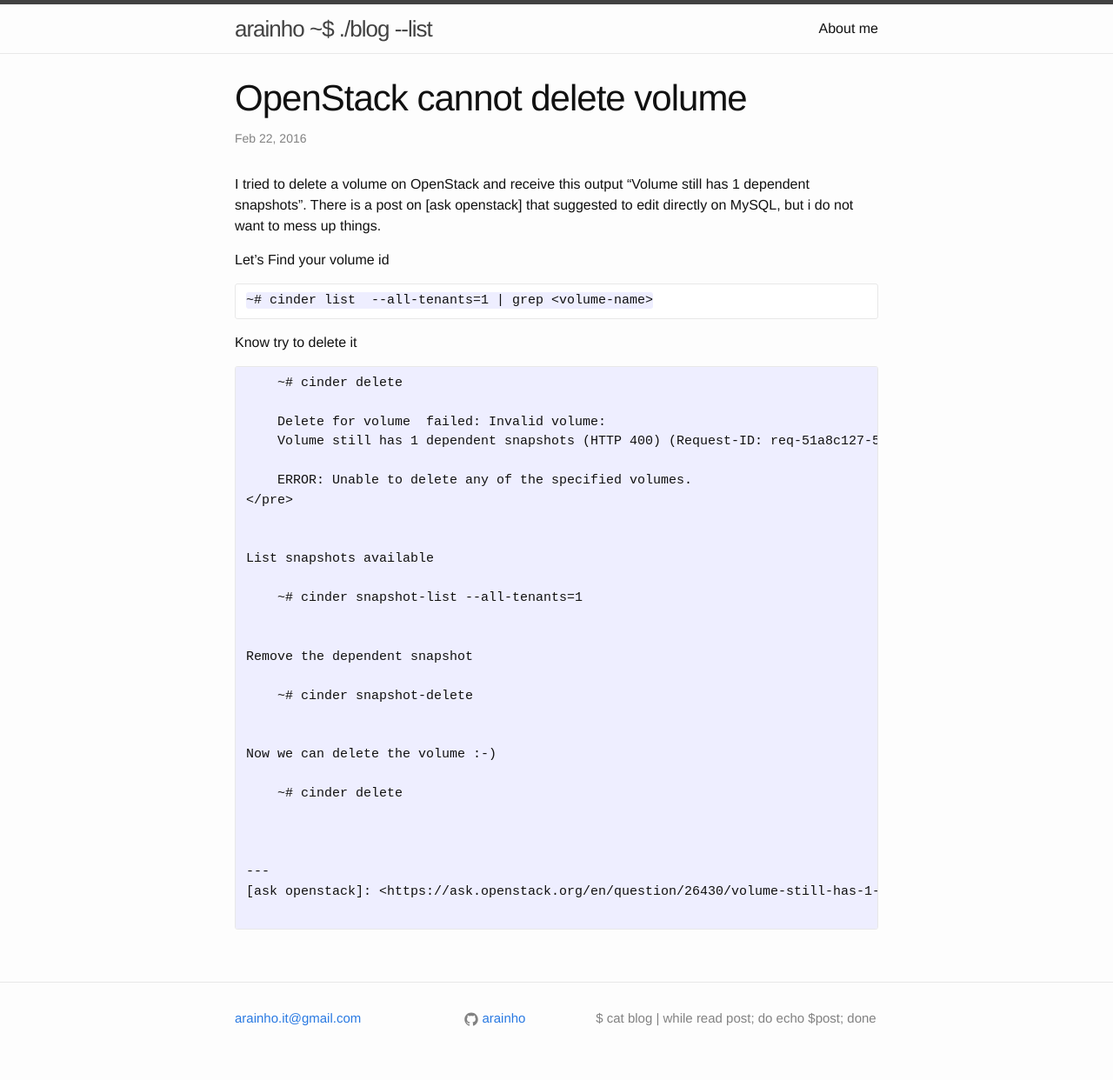
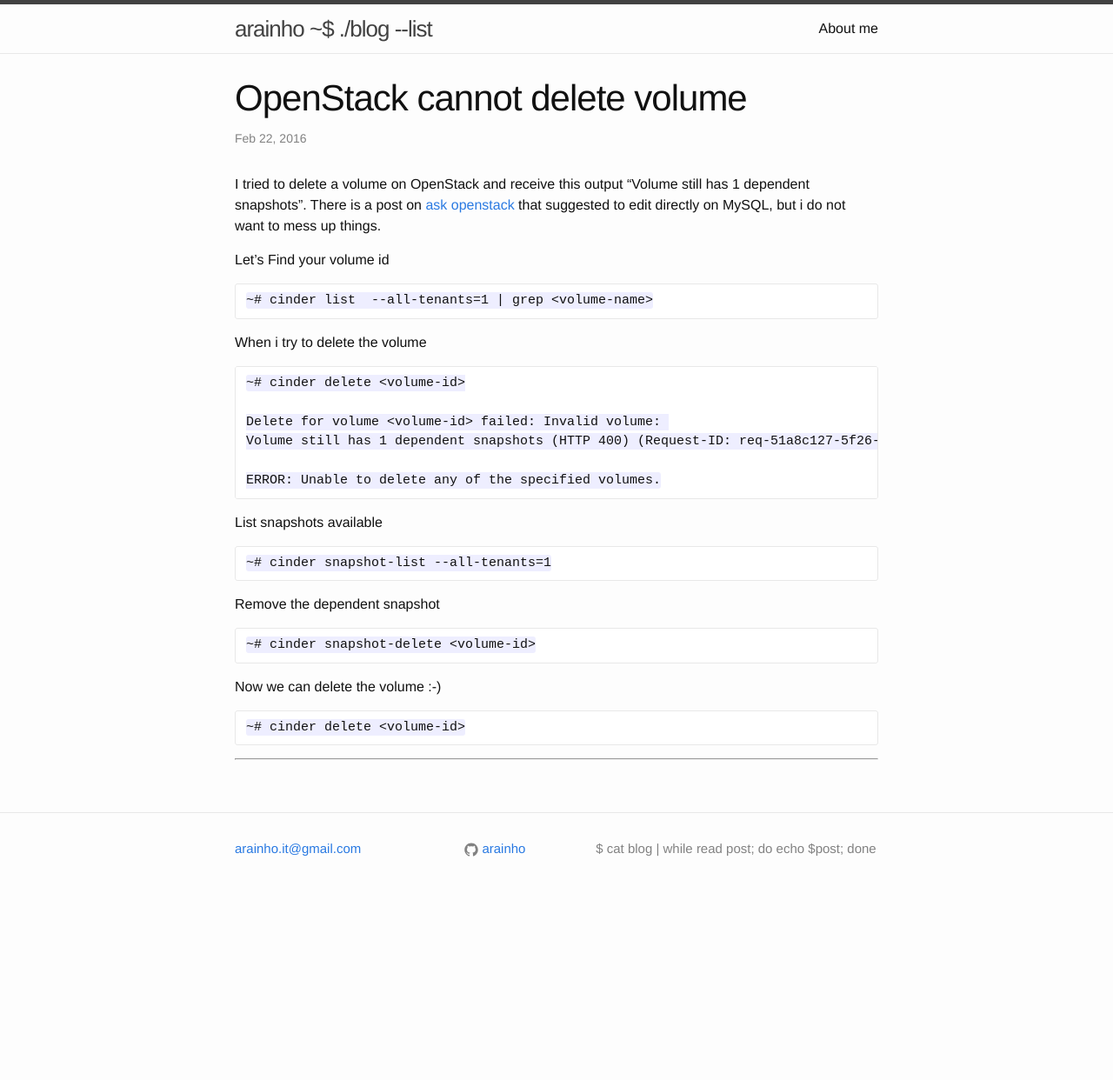
Before and after one commit to arainho/arainho.github.io, a Jekyll site: the page built from _posts/2016-02-22-openstack-cannot-delete-volume.md, in a window 1280 px wide. Shown: the whole page at 87% size. Built offline with Jekyll 4.4.1, drawn with Linux system fonts in a browser that asks for light colours; after the commit the page ends 1048 px from its top, so only the background shows below that.

Commit message:
fix code lines

```diff
--- a/_posts/2016-02-22-openstack-cannot-delete-volume.md
+++ b/_posts/2016-02-22-openstack-cannot-delete-volume.md
@@ -14,16 +14,14 @@ Let's Find your volume id
     ~# cinder list  --all-tenants=1 | grep <volume-name>
 
 
-Know try to delete it
-<pre>
+When i try to delete the volume
+
     ~# cinder delete <volume-id>
 
     Delete for volume <volume-id> failed: Invalid volume:
     Volume still has 1 dependent snapshots (HTTP 400) (Request-ID: req-51a8c127-5f26-4266-a774-e2375860be20)
 
     ERROR: Unable to delete any of the specified volumes.
-</pre>
-
 
 List snapshots available
 
@@ -40,6 +38,5 @@ Now we can delete the volume :-)
     ~# cinder delete <volume-id>
 
 
-
 ---
 [ask openstack]: <https://ask.openstack.org/en/question/26430/volume-still-has-1-dependent-snapshots/?answer=88756#post-id-88756>
```
